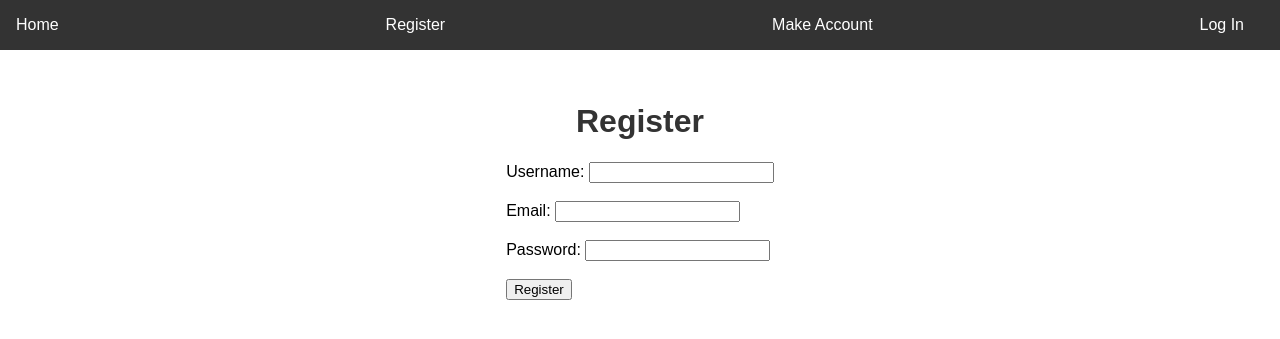
After one commit to Kharyk/HotelHazbin, a Django app: template template/register.html in a window 1280 px wide. The commit adds this page. Shown: the top 339 px of the page. Run offline with Django 4.2, Linux system fonts and the light colour scheme; the template is opened without the code that fills it, so the values that code supplies are empty.

Commit message:
added a few html files

```diff
--- a/hoter/urls.py
+++ b/hoter/urls.py
@@ -25,10 +25,11 @@ urlpatterns = [
     path('', views.homepage, name='homepage'),
     path('admin/', admin.site.urls),
     path('create/', views.createpage, name= "createpage"),
-    path("delete/", views.deletepage, name= "deletepage"),
-    path("update/", views.updatepage, name= "updatepage"),
+    path("delete/<pk>/", views.deletepage, name= "deletepage"),
+    path("update/<pk>/", views.updatepage, name= "updatepage"),
     path('list/', views.listpage, name= 'listpage'),
-
+    path("log/", views.logpage, name="logpage"),
+    path("register/", views.register, name= "register"),
 ]+ static(settings.STATIC_URL, document_root=settings.STATIC_ROOT)
 
 ''' path('registrations/', views.RegistrationListView.as_view(), name='registration_list'),
--- /dev/null
+++ b/static/style.css
@@ -0,0 +1,40 @@
+body {
+    font-family: Arial, sans-serif;
+    margin: 0;
+    padding: 0;
+}
+
+header {
+    background-color: #333;
+    color: #fff;
+    padding: 1em;
+    text-align: center;
+}
+
+nav ul {
+    list-style: none;
+    margin: 0;
+    padding: 0;
+    display: flex;
+    justify-content: space-between;
+}
+
+nav li {
+    margin-right: 20px;
+}
+
+nav a {
+    color: #fff;
+    text-decoration: none;
+}
+
+main {
+    display: flex;
+    flex-direction: column;
+    align-items: center;
+    padding: 2em;
+}
+
+h1 {
+    color: #333;
+}
--- a/template/base.html
+++ b/template/base.html
@@ -1,13 +1,24 @@
-{% load static %}
 <!DOCTYPE html>
-<html>
+<html lang="en">
 <head>
-    <title>Registrations</title>
-    <link rel="stylesheet" type="text/css" href="{% static 'css/styles.css' %}">
+    <meta charset="UTF-8">
+    <meta name="viewport" content="width=device-width, initial-scale=1.0">
+    <title>{% block title %}{% endblock %}</title>
+    <link rel="stylesheet" href="style.css">
 </head>
 <body>
-    <div id="content">
+    <header>
+        <nav>
+            <ul>
+                <li><a href="home.html">Home</a></li>
+                <li><a href="register.html">Register</a></li>
+                <li><a href="makeaccount.html">Make Account</a></li>
+                <li><a href="log.html">Log In</a></li>
+            </ul>
+        </nav>
+    </header>
+    <main>
         {% block content %}{% endblock %}
-    </div>
+    </main>
 </body>
 </html>
--- /dev/null
+++ b/template/register.html
@@ -0,0 +1,16 @@
+{% extends "base.html" %}
+
+{% block title %}Register{% endblock %}
+
+{% block content %}
+    <h1>Register</h1>
+    <form>
+        <label for="username">Username:</label>
+        <input type="text" id="username" name="username"><br><br>
+        <label for="email">Email:</label>
+        <input type="email" id="email" name="email"><br><br>
+        <label for="password">Password:</label>
+        <input type="password" id="password" name="password"><br><br>
+        <input type="submit" value="Register">
+    </form>
+{% endblock %}
```
Also changed, not shown: hazbin/views.py (+51 -6 lines), static/styles.css (deleted, +0 -23 lines), template/create.html (+14 -7 lines), template/homepage.html (+4 -10 lines), template/log.html (added, +14 -0 lines), static/images/denhaag.jpg (added).
